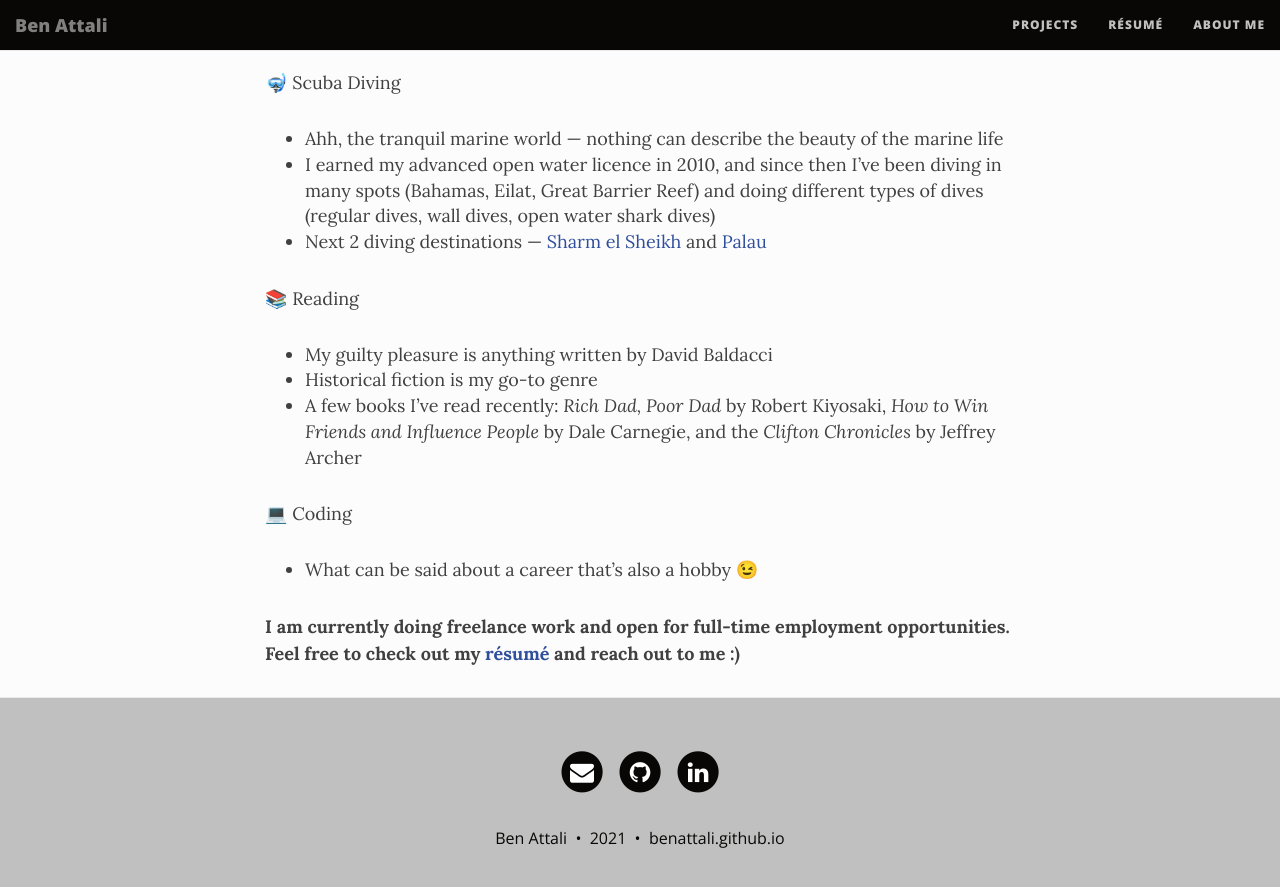
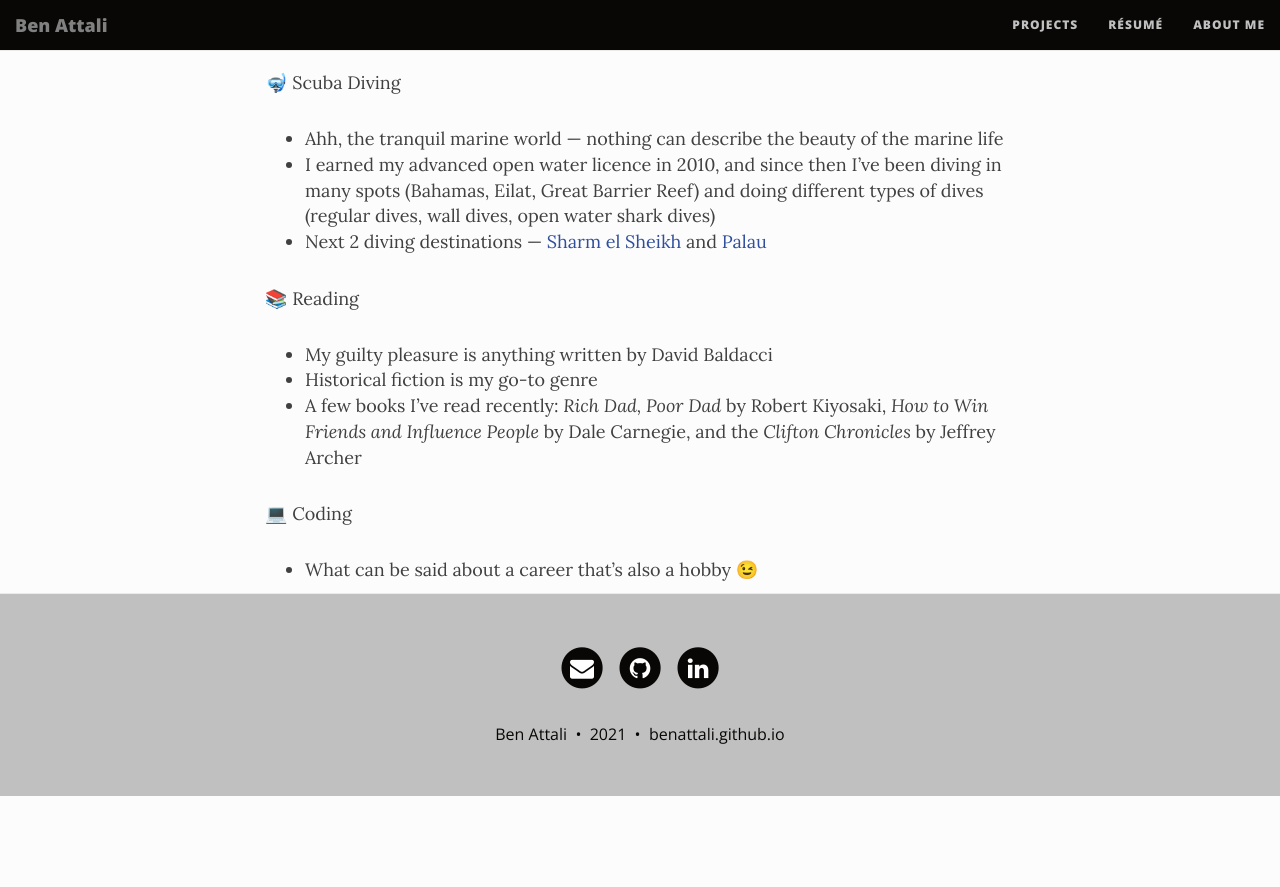
Before and after one commit to benattali/benattali.github.io, a Jekyll site: the page built from aboutme.md, in a window 1280 px wide and 900 px high, scrolled down 646 px. Shown: the top 887 px of the window. Built offline with Jekyll 4.4.1, drawn with Linux system fonts in a browser that asks for light colours; nearby versions of some CDN libraries; after the commit the page ends 1442 px from its top, so only the background shows below that.

Commit message:
Update aboutme.md

```diff
--- a/aboutme.md
+++ b/aboutme.md
@@ -30,5 +30,3 @@ Here are some things I ♥ in no particular order:
 
 💻 Coding
 * What can be said about a career that's also a hobby 😉
-
-**I am currently doing freelance work and open for full-time employment opportunities. Feel free to check out my [résumé](https://benattali.github.io/resume) and reach out to me :)**
```
